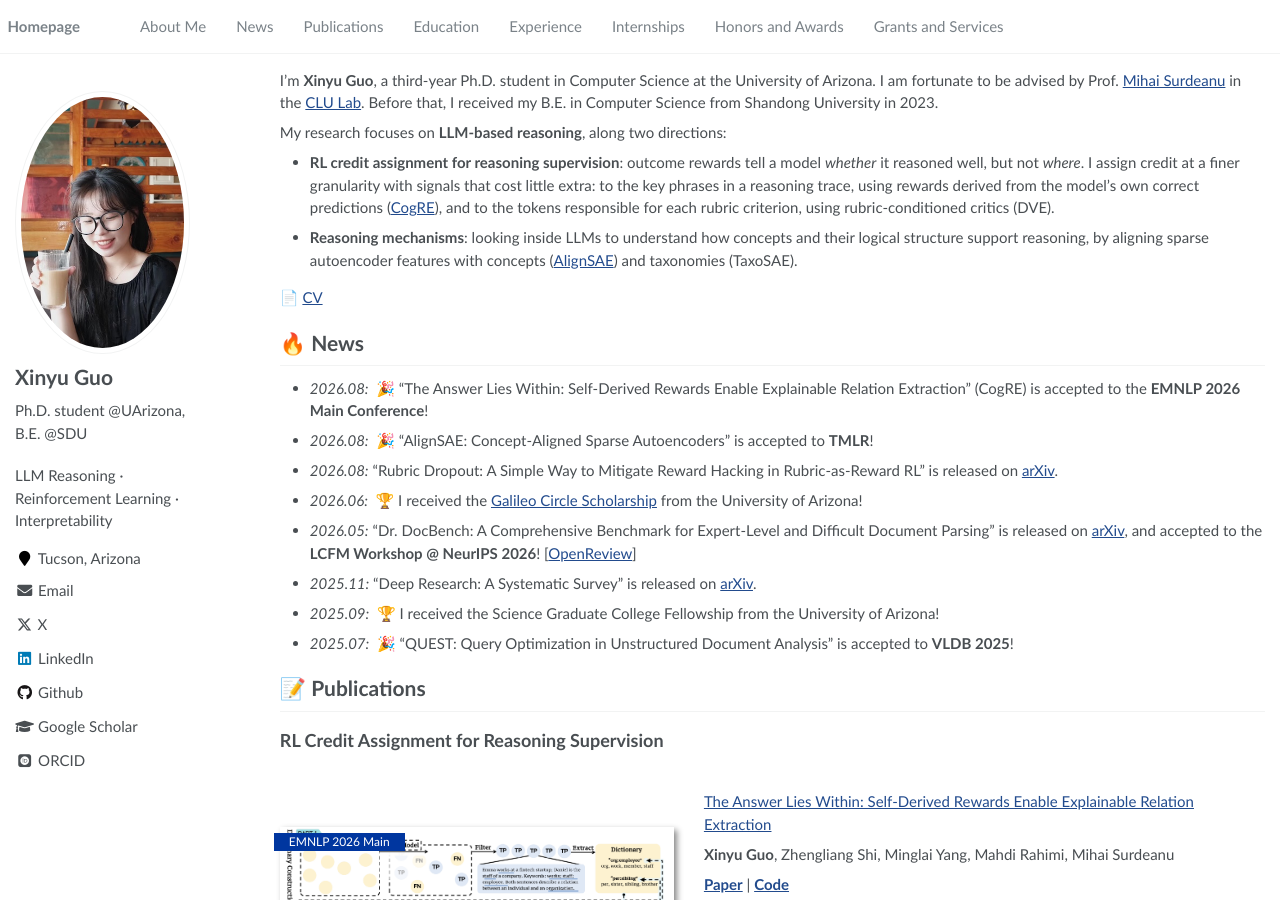
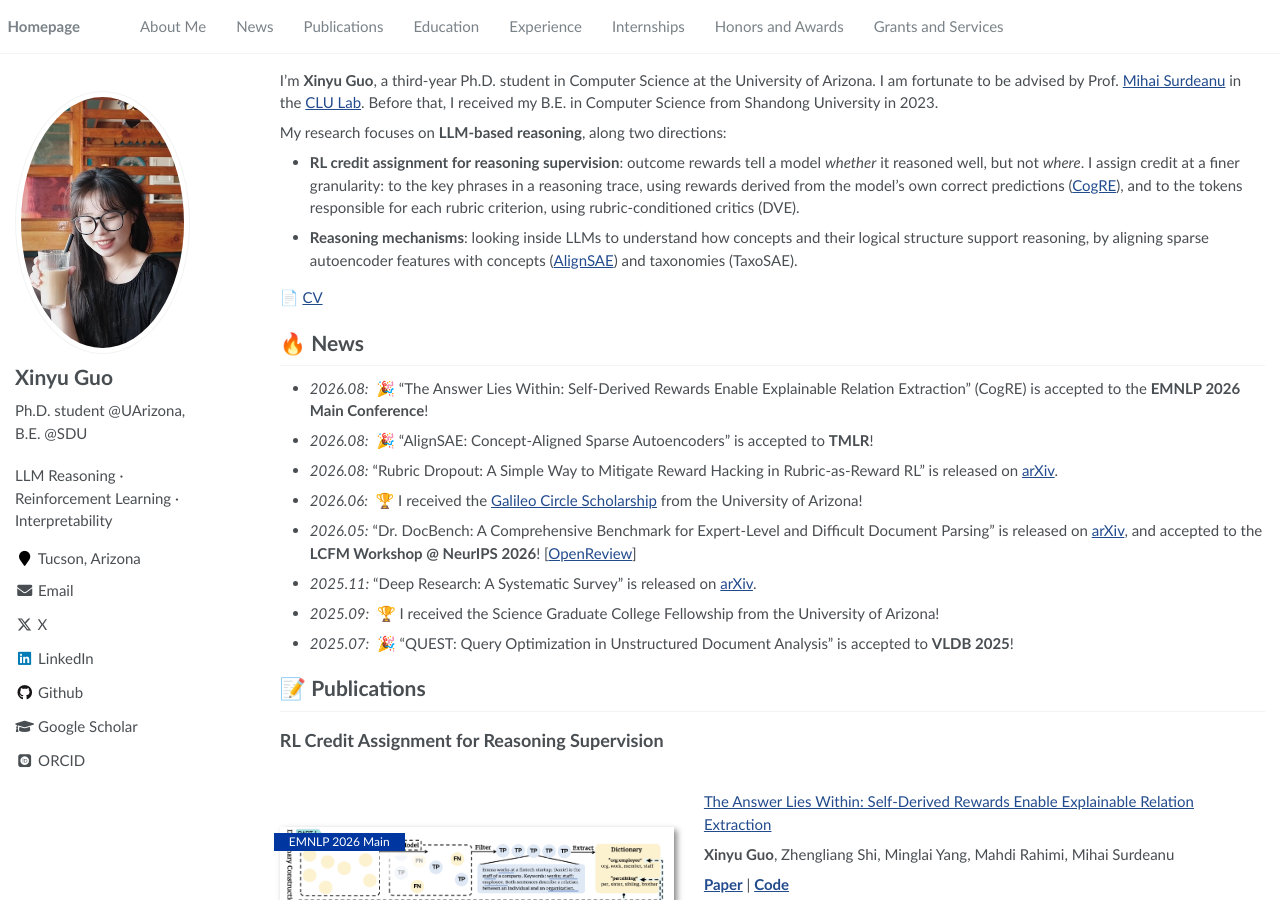
Before and after one commit to xinnyuguo/xinnyuguo.github.io, a Jekyll site: the page built from _pages/about.md, in a window 1280 px wide and 900 px high. Built offline with Jekyll 4.4.1, drawn with Linux system fonts in a browser that asks for light colours; some web fonts are replaced.

Commit message:
Trim research overview and update CV.pdf
Co-Authored-By: Claude Opus 5.5 (1M context) <noreply@anthropic.com>

```diff
--- a/_pages/about.md
+++ b/_pages/about.md
@@ -20,7 +20,7 @@ I'm **Xinyu Guo**, a third-year Ph.D. student in Computer Science at the Univers
 
 My research focuses on **LLM-based reasoning**, along two directions:
 
-- **RL credit assignment for reasoning supervision**: outcome rewards tell a model *whether* it reasoned well, but not *where*. I assign credit at a finer granularity with signals that cost little extra: to the key phrases in a reasoning trace, using rewards derived from the model's own correct predictions ([CogRE](https://arxiv.org/abs/2510.06198)), and to the tokens responsible for each rubric criterion, using rubric-conditioned critics (DVE).
+- **RL credit assignment for reasoning supervision**: outcome rewards tell a model *whether* it reasoned well, but not *where*. I assign credit at a finer granularity: to the key phrases in a reasoning trace, using rewards derived from the model's own correct predictions ([CogRE](https://arxiv.org/abs/2510.06198)), and to the tokens responsible for each rubric criterion, using rubric-conditioned critics (DVE).
 - **Reasoning mechanisms**: looking inside LLMs to understand how concepts and their logical structure support reasoning, by aligning sparse autoencoder features with concepts ([AlignSAE](https://arxiv.org/abs/2512.02004)) and taxonomies (TaxoSAE).
 
 📄 [CV](/files/CV.pdf)
```
Also changed, not shown: 1 other file.
